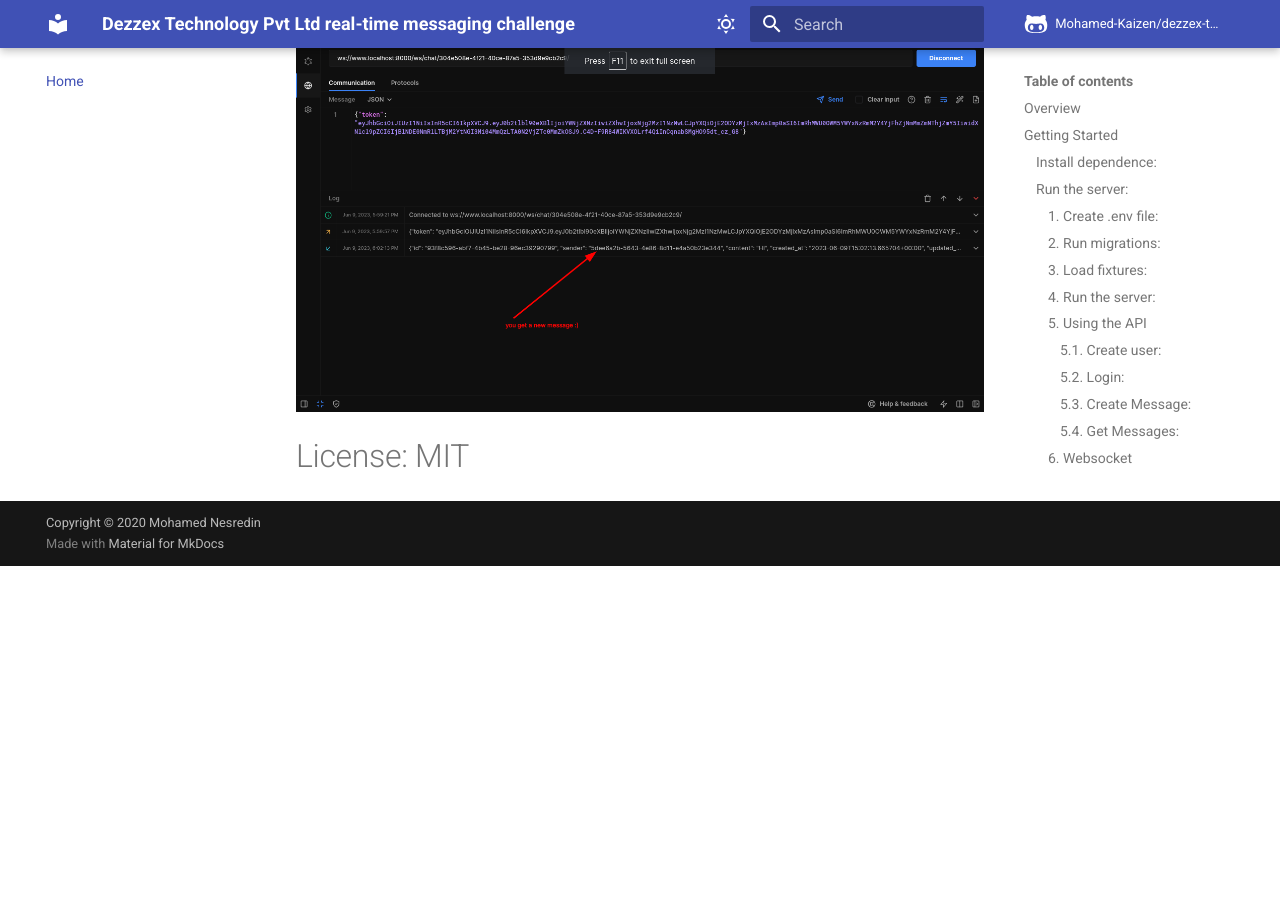
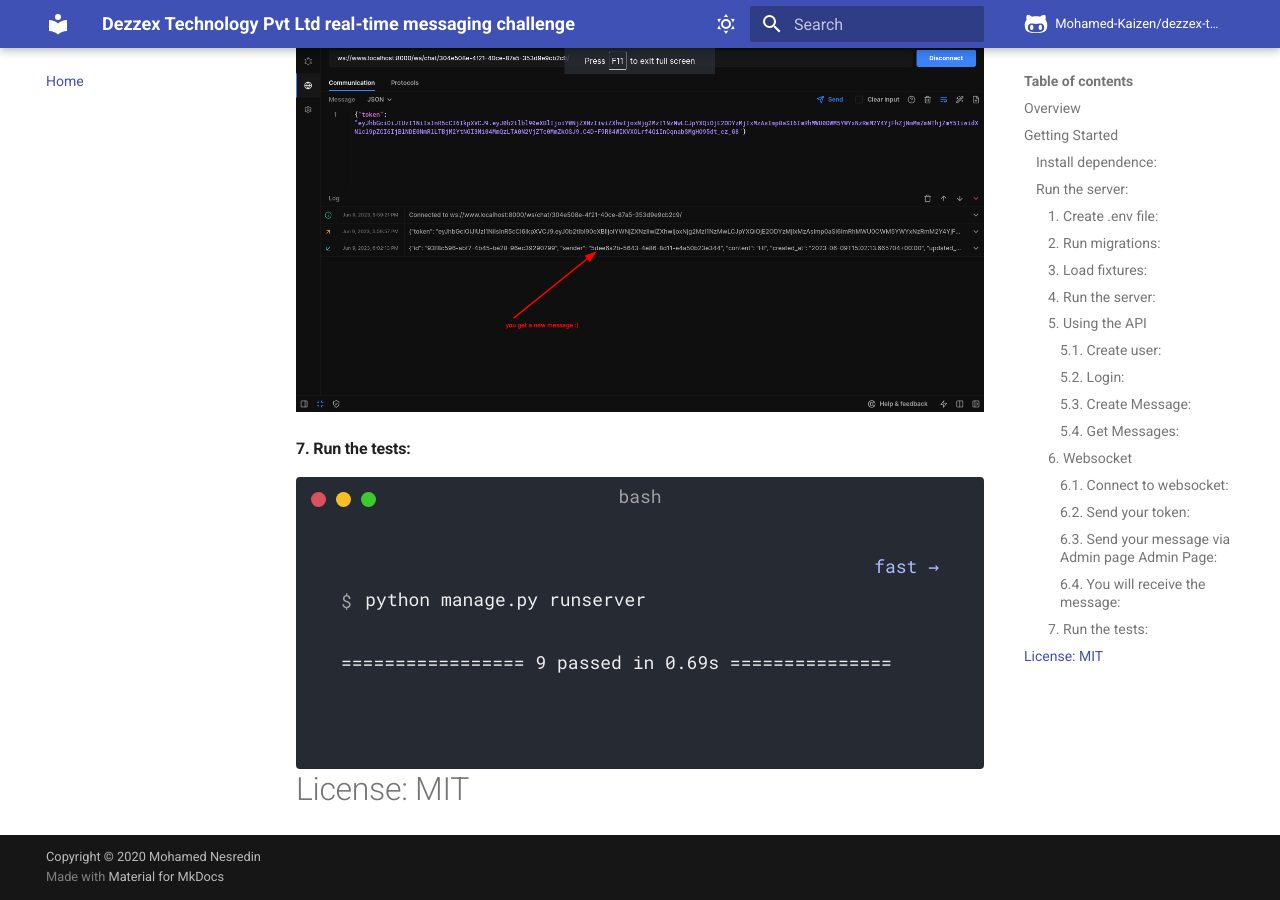
Before and after one commit to Mohamed-Kaizen/dezzex-technology-pvt-ltd-real-time-messaging-challenge, an MkDocs documentation site: the page built from docs/index.md, in a window 1280 px wide and 900 px high, scrolled down 6840 px. Built offline with MkDocs 1.6.1 and Material for MkDocs 9.7.7, drawn with Linux system fonts in a browser that asks for light colours; comment, search, counter and statistics services are not loaded; before the commit the page ends 7406 px from its top, so only the background shows below that.

Commit message:
docs: add how to run test

````diff
--- a/docs/index.md
+++ b/docs/index.md
@@ -151,6 +151,17 @@
 ![Image title](/img/2023-06-09_18-02.png)
 
 
+#### 7. Run the tests:
+
+<div class="termy">
+
+```console
+$ python manage.py runserver
+
+================= 9 passed in 0.69s ===============
+```
+</div>
+
 # License: MIT
 
 
````
